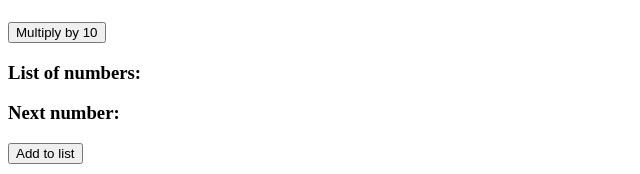
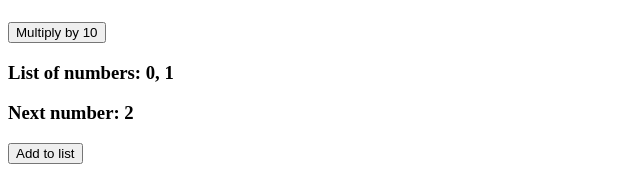
Before and after one commit to kawilliams8/hooks-refresher, a React app: page / in a window 1280 px wide. Shown: the part 443-617 px from the top of the page, without its empty margins (0-640 px from the left). Built offline with nearby package versions, Linux system fonts and the light colour scheme; the HTML template or start-up script is replaced by a standard one.

Commit message:
Add convertNumsList and incrementNumsList functions

```diff
--- a/src/MultiplierAsClass.js
+++ b/src/MultiplierAsClass.js
@@ -20,6 +20,18 @@ class MultiplierAsClass extends React.Component {
         this.setState({ myNum2: this.state.myNum2 * 10 });
     }
 
+    convertNumsList () {
+        let numsList = this.state.nums.map((num, index) => {
+            return index === this.state.nums.length - 1 ? num : (num += ", ");
+        });
+        return numsList;
+    }
+
+    incrementNumsList () {
+        this.setState({ nums: [...this.state.nums, this.state.nextNum] });
+        this.setState({ nextNum: this.state.nextNum + 1 });
+    }
+
     render () {
         return (
             <div>
@@ -33,11 +45,11 @@ class MultiplierAsClass extends React.Component {
                 >
           Multiply by 10
                 </button>
-                <h3>List of numbers: {''}</h3>
-                <h3>Next number: {this.nextNum}</h3>
+                <h3>List of numbers: {this.convertNumsList()}</h3>
+                <h3>Next number: {this.state.nextNum}</h3>
                 <button
                     onClick={() => {
-
+                        this.incrementNumsList();
                     }}
                 >
           Add to list
```
